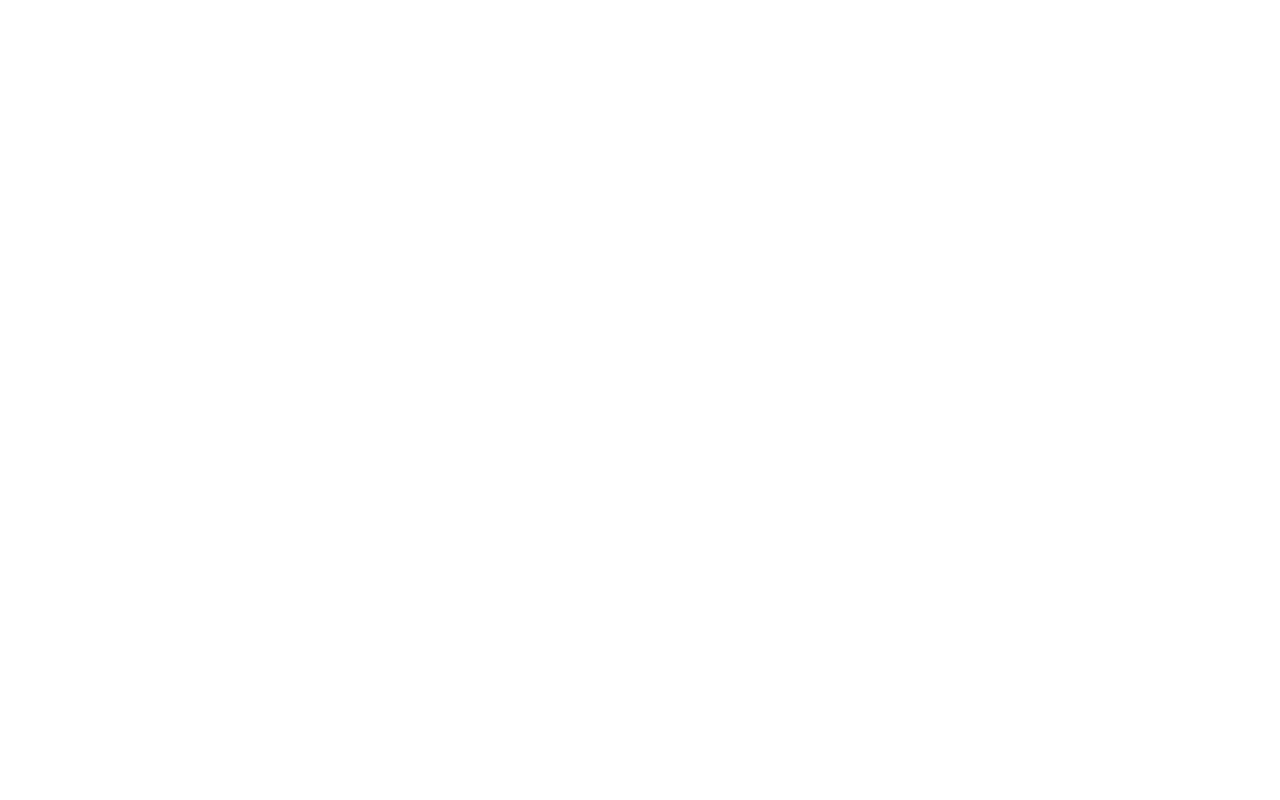
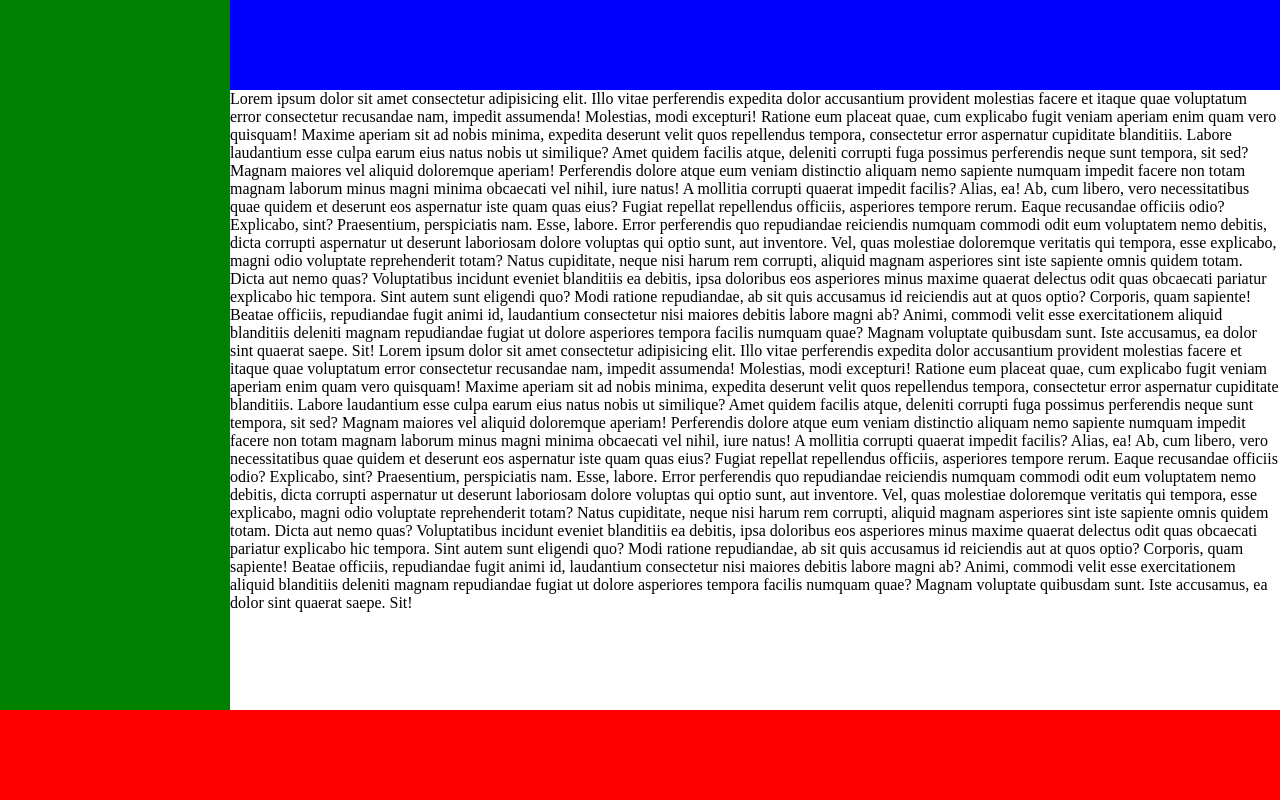
Before and after one commit to Andreaserra1997/html-css-spotifyweb, a plain HTML site: page index.html in a window 1280 px wide. Drawn offline with Linux system fonts and the light colour scheme.

Commit message:
add macro area

```diff
--- a/assets/style.css
+++ b/assets/style.css
@@ -3,3 +3,35 @@
     padding: 0;
     box-sizing: border-box;
 }
+
+.top-bar {
+    height: 90px;
+    position: fixed;
+    top: 0;
+    right: 0;
+    left: 0;
+    z-index: -1;
+    background-color: blue;
+}
+
+.flex-left-center {
+    display: flex;
+}
+
+.left-bar {
+    height: calc(100vh - 90px);
+    width: 230px;
+    background-color: green;
+}
+
+.content-center {
+    height: calc(100vh - 90px);
+    width: calc(100% - 230px);
+    padding-top: 90px;
+    overflow-y: auto;
+}
+
+.down-bar {
+    height: 90px;
+    background-color: red;
+}
--- a/index.html
+++ b/index.html
@@ -8,6 +8,34 @@
     <link rel="stylesheet" href="assets/style.css">
 </head>
 <body>
-
+    <main>
+        <div class="top-bar"></div>
+        <div class="flex-left-center">
+            <div class="left-bar"></div>
+            <div class="content-center">
+                Lorem ipsum dolor sit amet consectetur adipisicing elit. Illo vitae perferendis expedita dolor accusantium provident molestias facere et itaque quae voluptatum error consectetur recusandae nam, impedit assumenda! Molestias, modi excepturi!
+                Ratione eum placeat quae, cum explicabo fugit veniam aperiam enim quam vero quisquam! Maxime aperiam sit ad nobis minima, expedita deserunt velit quos repellendus tempora, consectetur error aspernatur cupiditate blanditiis.
+                Labore laudantium esse culpa earum eius natus nobis ut similique? Amet quidem facilis atque, deleniti corrupti fuga possimus perferendis neque sunt tempora, sit sed? Magnam maiores vel aliquid doloremque aperiam!
+                Perferendis dolore atque eum veniam distinctio aliquam nemo sapiente numquam impedit facere non totam magnam laborum minus magni minima obcaecati vel nihil, iure natus! A mollitia corrupti quaerat impedit facilis?
+                Alias, ea! Ab, cum libero, vero necessitatibus quae quidem et deserunt eos aspernatur iste quam quas eius? Fugiat repellat repellendus officiis, asperiores tempore rerum. Eaque recusandae officiis odio? Explicabo, sint?
+                Praesentium, perspiciatis nam. Esse, labore. Error perferendis quo repudiandae reiciendis numquam commodi odit eum voluptatem nemo debitis, dicta corrupti aspernatur ut deserunt laboriosam dolore voluptas qui optio sunt, aut inventore.
+                Vel, quas molestiae doloremque veritatis qui tempora, esse explicabo, magni odio voluptate reprehenderit totam? Natus cupiditate, neque nisi harum rem corrupti, aliquid magnam asperiores sint iste sapiente omnis quidem totam.
+                Dicta aut nemo quas? Voluptatibus incidunt eveniet blanditiis ea debitis, ipsa doloribus eos asperiores minus maxime quaerat delectus odit quas obcaecati pariatur explicabo hic tempora. Sint autem sunt eligendi quo?
+                Modi ratione repudiandae, ab sit quis accusamus id reiciendis aut at quos optio? Corporis, quam sapiente! Beatae officiis, repudiandae fugit animi id, laudantium consectetur nisi maiores debitis labore magni ab?
+                Animi, commodi velit esse exercitationem aliquid blanditiis deleniti magnam repudiandae fugiat ut dolore asperiores tempora facilis numquam quae? Magnam voluptate quibusdam sunt. Iste accusamus, ea dolor sint quaerat saepe. Sit!
+                Lorem ipsum dolor sit amet consectetur adipisicing elit. Illo vitae perferendis expedita dolor accusantium provident molestias facere et itaque quae voluptatum error consectetur recusandae nam, impedit assumenda! Molestias, modi excepturi!
+                Ratione eum placeat quae, cum explicabo fugit veniam aperiam enim quam vero quisquam! Maxime aperiam sit ad nobis minima, expedita deserunt velit quos repellendus tempora, consectetur error aspernatur cupiditate blanditiis.
+                Labore laudantium esse culpa earum eius natus nobis ut similique? Amet quidem facilis atque, deleniti corrupti fuga possimus perferendis neque sunt tempora, sit sed? Magnam maiores vel aliquid doloremque aperiam!
+                Perferendis dolore atque eum veniam distinctio aliquam nemo sapiente numquam impedit facere non totam magnam laborum minus magni minima obcaecati vel nihil, iure natus! A mollitia corrupti quaerat impedit facilis?
+                Alias, ea! Ab, cum libero, vero necessitatibus quae quidem et deserunt eos aspernatur iste quam quas eius? Fugiat repellat repellendus officiis, asperiores tempore rerum. Eaque recusandae officiis odio? Explicabo, sint?
+                Praesentium, perspiciatis nam. Esse, labore. Error perferendis quo repudiandae reiciendis numquam commodi odit eum voluptatem nemo debitis, dicta corrupti aspernatur ut deserunt laboriosam dolore voluptas qui optio sunt, aut inventore.
+                Vel, quas molestiae doloremque veritatis qui tempora, esse explicabo, magni odio voluptate reprehenderit totam? Natus cupiditate, neque nisi harum rem corrupti, aliquid magnam asperiores sint iste sapiente omnis quidem totam.
+                Dicta aut nemo quas? Voluptatibus incidunt eveniet blanditiis ea debitis, ipsa doloribus eos asperiores minus maxime quaerat delectus odit quas obcaecati pariatur explicabo hic tempora. Sint autem sunt eligendi quo?
+                Modi ratione repudiandae, ab sit quis accusamus id reiciendis aut at quos optio? Corporis, quam sapiente! Beatae officiis, repudiandae fugit animi id, laudantium consectetur nisi maiores debitis labore magni ab?
+                Animi, commodi velit esse exercitationem aliquid blanditiis deleniti magnam repudiandae fugiat ut dolore asperiores tempora facilis numquam quae? Magnam voluptate quibusdam sunt. Iste accusamus, ea dolor sint quaerat saepe. Sit!
+            </div>
+        </div>
+        <div class="down-bar"></div>
+    </main>
 </body>
 </html>
```
